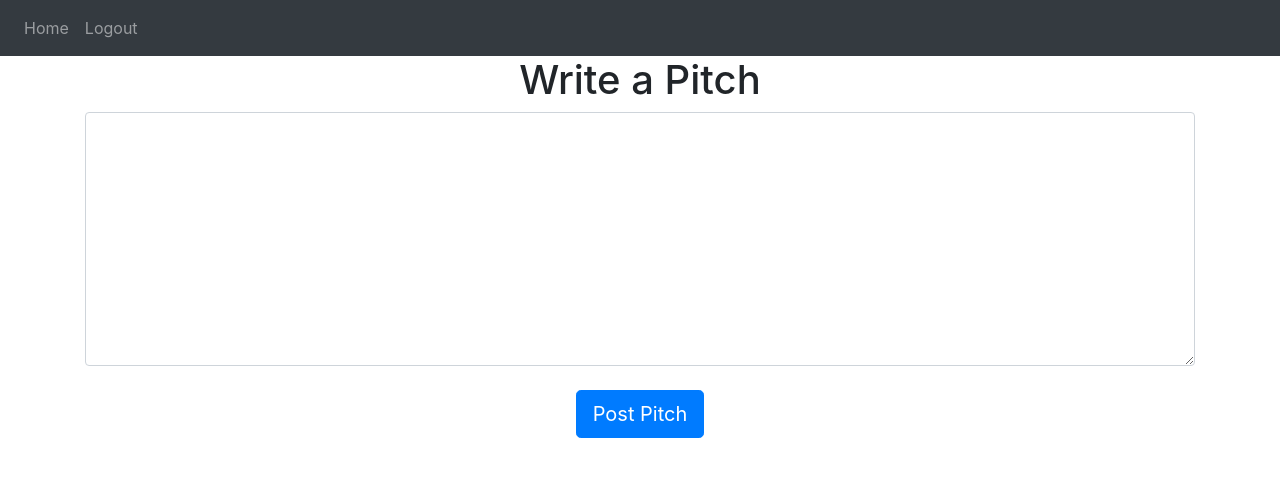
After one commit to davospots/pitchapp, a Flask app: page /create-post in a window 1280 px wide. The commit adds this page. Shown: the top 477 px of the page. Run offline with Flask 2, Linux system fonts and the light colour scheme; a user stored in the database is signed in; some libraries are stand-ins or nearby versions.

Commit message:
create view for create_post.html

```diff
--- /dev/null
+++ b/website/templates/create_post.html
@@ -0,0 +1,21 @@
+{% extends 'base.html' %}
+
+{% block title %}Home{% endblock %}
+
+
+{% block content %}
+
+<h1 align = "center">Write a Pitch</h1>
+
+<form action="" method="POST">
+    <textarea name="text" id="text" cols="30" rows="10" class="form-control"></textarea>
+    <br>
+    <div align = "center">
+        <button class="btn btn-lg btn-primary">
+            Post Pitch
+        </button>
+    </div>
+</form>
+
+
+{% endblock %}
--- a/website/templates/home.html
+++ b/website/templates/home.html
@@ -5,6 +5,7 @@
 {% block content %}
 <h1 align="center">Pitches</h1>
 <ul class="list-group list-group-flush" id="notes">
+  <h4 class="card-title">My Pitches</h4>
     {% for note in user.notes %}
     <li class="list-group-item">
         {{ note.data }}
--- a/website/views.py
+++ b/website/views.py
@@ -1,6 +1,9 @@
-from flask import Blueprint,render_template,flash,request,jsonify
+import re
+from flask import Blueprint,render_template,flash,request,jsonify,abort
 from flask.json import jsonify
 from flask_login import login_required,current_user
+
+from website.auth import login
 from .models import Note
 from . import db
 import json
@@ -34,3 +37,9 @@ def delete_note():
             db.session.commit()
 
     return jsonify({})
+
+
+@views.route('/create-post', methods = ['GET','POST'])
+@login_required
+def create_post():
+    return render_template('create_post.html', user=current_user)
```
Also changed, not shown: website/database.db, website/models.py (line endings or trailing spaces).
